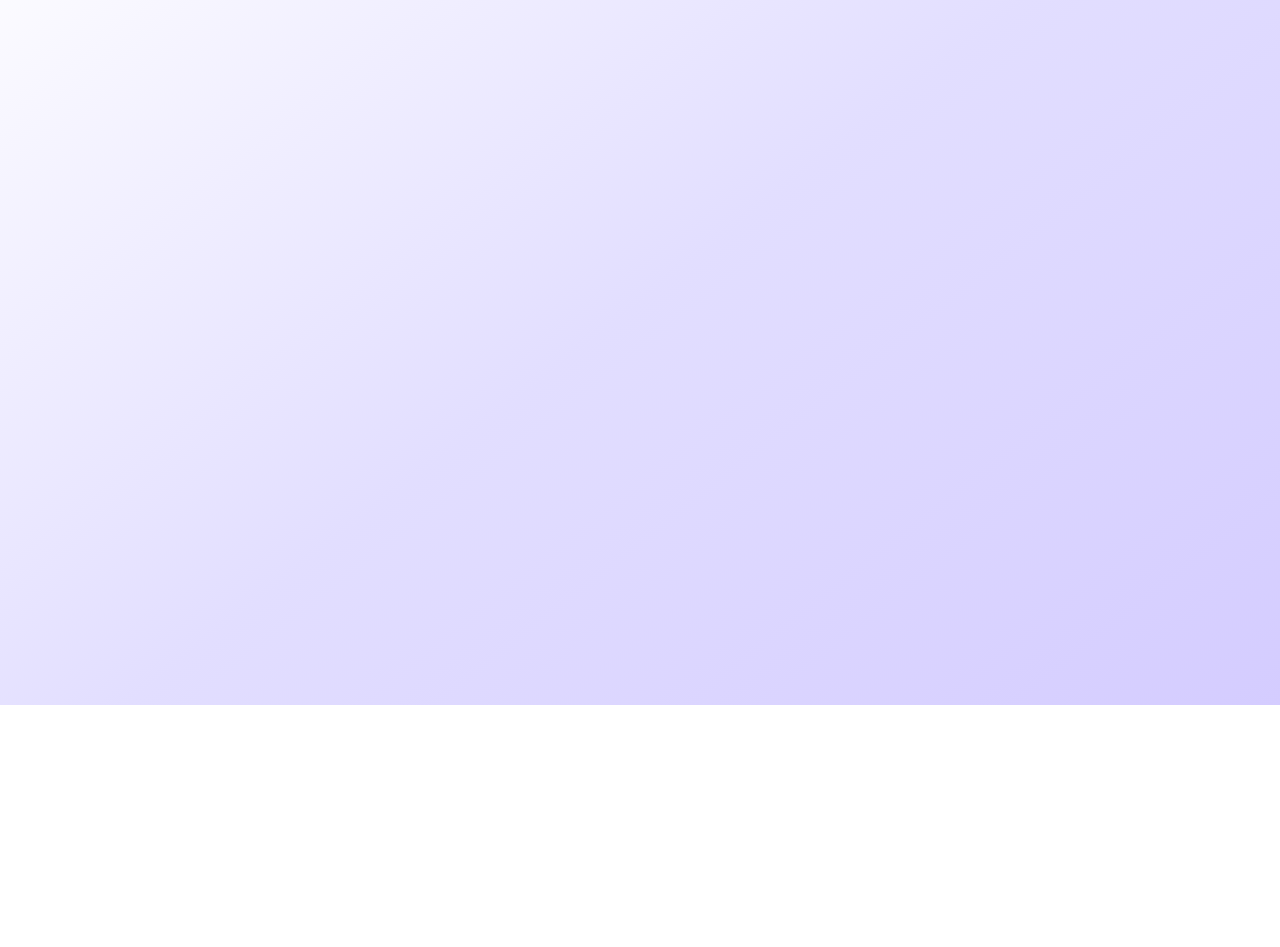
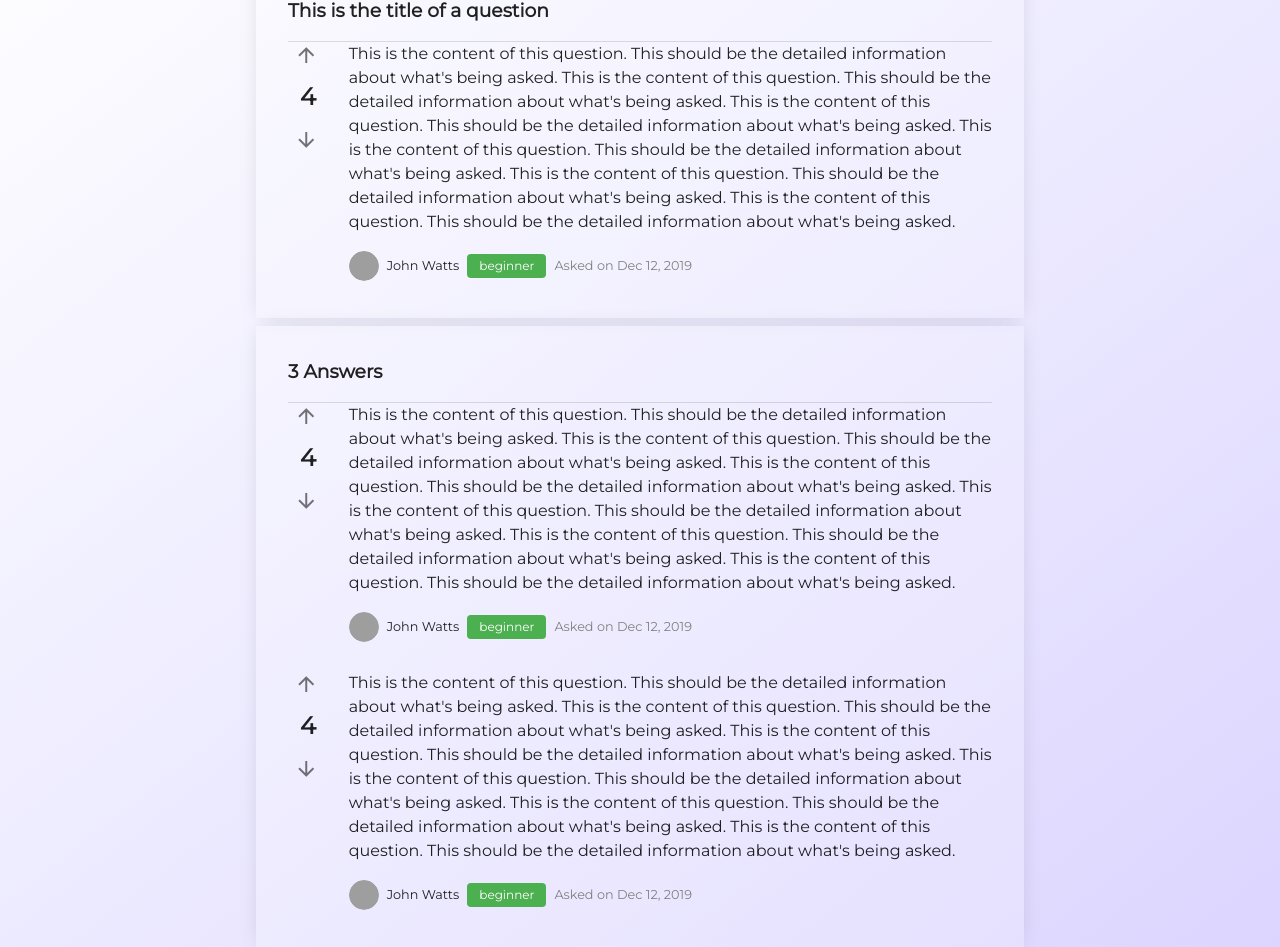
Before and after one commit to LogicWarz/client, a Vue app: page /question/1 in a window 1280 px wide. Shown: the part 95-1042 px from the top of the page. Before the commit the page ends 800 px from the top, so only its background shows below. Built offline with nearby package versions, Linux system fonts and the light colour scheme; sample sign-in values are in the browser's storage; grey boxes are pictures that could not be loaded.

Commit message:
styling and layout for question detail page

```diff
--- a/src/App.vue
+++ b/src/App.vue
@@ -31,7 +31,7 @@ export default {
 
 .app {
   background: rgb(254,254,255) !important;
-  background: linear-gradient(142deg, rgba(254,254,255,1) 0%, rgb(226, 222, 255) 50%, rgb(212, 204, 255) 100%) !important;
+  background: linear-gradient(142deg, rgba(254,254,255,1) 0%, rgb(237, 235, 255) 50%, rgb(220, 213, 255) 100%) !important;
   font-family: 'Montserrat', sans-serif;
 }
 .bg-standard {
--- a/src/components/Navbar.vue
+++ b/src/components/Navbar.vue
@@ -5,8 +5,6 @@
       class="bg-white-fade elevated mb-3 navbar"
       dense
     >
-      <v-app-bar-nav-icon></v-app-bar-nav-icon>
-
       <v-toolbar-title class="clickable" @click="$router.push('/')">CodeRoyale</v-toolbar-title>
 
       <v-spacer></v-spacer>
@@ -15,34 +13,9 @@
         <v-icon>mdi-comment</v-icon>
       </v-btn>
 
-      <v-menu
-        left
-        bottom
-      >
-        <template v-if="isLogin" v-slot:activator="{ on }">
-          <v-btn icon v-on="on">
-            <v-avatar size="30" height="hole">
-              <img
-                src="https://cdn.vuetifyjs.com/images/john.jpg"
-                alt="John"
-              >
-            </v-avatar>
-          </v-btn>
-        </template>
-
-        <v-list>
-          <v-list-item>
-            <v-list-item-title style="width: 200px">
-              <div>
-                <v-icon>mdi-account</v-icon>View Profile
-              </div>
-              <div>
-                <v-icon @click="logout">mdi-logout</v-icon>Sign Out
-              </div>
-            </v-list-item-title>
-          </v-list-item>
-        </v-list>
-      </v-menu>
+      <v-btn icon>
+        <v-icon @click="logout">mdi-logout</v-icon>
+      </v-btn>
     </v-app-bar>
   </div>
     <!-- <v-app-bar
--- a/src/components/Question.vue
+++ b/src/components/Question.vue
@@ -1,10 +1,10 @@
 <template>
   <v-row class="mt-4" justify="center">
     <v-col cols="12" sm="8">
-      <div>
+      <div @click="$router.push('question/1')" class="clickable">
         <h3>This is a title of a question</h3>
       </div>
-      <div>
+      <div @click="$router.push('question/1')" class="clickable">
         <small style="color: grey">This is a the preview of the detailed question and often truncated This is a the preview of the detailed question and often truncated...</small>
       </div>
       <div>
--- a/src/router/index.js
+++ b/src/router/index.js
@@ -47,6 +47,18 @@ const routes = [
     }
   },
   {
+    path: '/question/:id',
+    name: 'question',
+    component: () => import(/* webpackChunkName: "forum" */ '../views/QuestionDetail.vue'),
+    beforeEnter: (to, from, next) => {
+      if (localStorage.getItem('token')) {
+        next()
+      } else {
+        next('/signin')
+      }
+    }
+  },
+  {
     path: '/',
     name: 'home',
     component: Home,
--- a/src/store/index.js
+++ b/src/store/index.js
@@ -52,8 +52,8 @@ export default new Vuex.Store({
           router.push('/')
         })
         .catch(err => {
-          console.log(err)
-          err.response ? commit('SET_MESSAGE', err.response.data.message.join(', ')) : commit('SET_MESSAGE', `couldn't connect to the server`)
+          console.log(err.response)
+          err.response ? commit('SET_MESSAGE', err.response.data.message) : commit('SET_MESSAGE', `couldn't connect to the server`)
         })
     }
   },
--- /dev/null
+++ b/src/views/QuestionDetail.vue
@@ -0,0 +1,151 @@
+<template>
+<div>
+  <v-container class="detail-question-container elevated bg-white-fade pa-8">
+    <div>
+      <h3>This is the title of a question</h3>
+    </div>
+    <v-divider class="mt-4"></v-divider>
+    <v-row>
+      <v-col class="center-item" sm="1">
+        <div>
+          <v-icon>mdi-arrow-up</v-icon>
+        </div>
+        <div class="ma-3">
+          <h2>4</h2>
+        </div>
+        <div>
+          <v-icon>mdi-arrow-down</v-icon>
+        </div>
+      </v-col>
+      <v-col sm="11">
+        This is the content of this question. This should be the detailed information about what's being asked.
+        This is the content of this question. This should be the detailed information about what's being asked.
+        This is the content of this question. This should be the detailed information about what's being asked.
+        This is the content of this question. This should be the detailed information about what's being asked.
+        This is the content of this question. This should be the detailed information about what's being asked.
+        This is the content of this question. This should be the detailed information about what's being asked.
+        <div class="mt-3">
+          <v-avatar size="30" class="mr-2">
+            <img
+              src="https://cdn.vuetifyjs.com/images/john.jpg"
+              alt="John"
+            >
+          </v-avatar>
+          <small>John Watts</small>
+          <v-chip
+            class="ma-2"
+            color="green"
+            text-color="white"
+            small
+            label
+          >
+            beginner
+          </v-chip>
+          <small style="color: grey">Asked on Dec 12, 2019</small>
+        </div>
+      </v-col>
+    </v-row>
+  </v-container>
+  <v-container class="answers-container elevated bg-white-fade pa-8 mt-2">
+    <div>
+      <h3>3 Answers</h3>
+    </div>
+    <v-divider class="mt-4"></v-divider>
+    <v-row>
+      <v-col class="center-item" sm="1">
+        <div>
+          <v-icon>mdi-arrow-up</v-icon>
+        </div>
+        <div class="ma-3">
+          <h2>4</h2>
+        </div>
+        <div>
+          <v-icon>mdi-arrow-down</v-icon>
+        </div>
+      </v-col>
+      <v-col sm="11">
+        This is the content of this question. This should be the detailed information about what's being asked.
+        This is the content of this question. This should be the detailed information about what's being asked.
+        This is the content of this question. This should be the detailed information about what's being asked.
+        This is the content of this question. This should be the detailed information about what's being asked.
+        This is the content of this question. This should be the detailed information about what's being asked.
+        This is the content of this question. This should be the detailed information about what's being asked.
+        <div class="mt-3">
+          <v-avatar size="30" class="mr-2">
+            <img
+              src="https://cdn.vuetifyjs.com/images/john.jpg"
+              alt="John"
+            >
+          </v-avatar>
+          <small>John Watts</small>
+          <v-chip
+            class="ma-2"
+            color="green"
+            text-color="white"
+            small
+            label
+          >
+            beginner
+          </v-chip>
+          <small style="color: grey">Asked on Dec 12, 2019</small>
+        </div>
+      </v-col>
+    </v-row>
+    <v-row>
+      <v-col class="center-item" sm="1">
+        <div>
+          <v-icon>mdi-arrow-up</v-icon>
+        </div>
+        <div class="ma-3">
+          <h2>4</h2>
+        </div>
+        <div>
+          <v-icon>mdi-arrow-down</v-icon>
+        </div>
+      </v-col>
+      <v-col sm="11">
+        This is the content of this question. This should be the detailed information about what's being asked.
+        This is the content of this question. This should be the detailed information about what's being asked.
+        This is the content of this question. This should be the detailed information about what's being asked.
+        This is the content of this question. This should be the detailed information about what's being asked.
+        This is the content of this question. This should be the detailed information about what's being asked.
+        This is the content of this question. This should be the detailed information about what's being asked.
+        <div class="mt-3">
+          <v-avatar size="30" class="mr-2">
+            <img
+              src="https://cdn.vuetifyjs.com/images/john.jpg"
+              alt="John"
+            >
+          </v-avatar>
+          <small>John Watts</small>
+          <v-chip
+            class="ma-2"
+            color="green"
+            text-color="white"
+            small
+            label
+          >
+            beginner
+          </v-chip>
+          <small style="color: grey">Asked on Dec 12, 2019</small>
+        </div>
+      </v-col>
+    </v-row>
+  </v-container>
+</div>
+</template>
+
+<script>
+export default {
+
+}
+</script>
+
+<style>
+.detail-question-container {
+  max-width: 60vw;
+}
+.answers-container {
+  max-width: 60vw;
+}
+</style>
```
